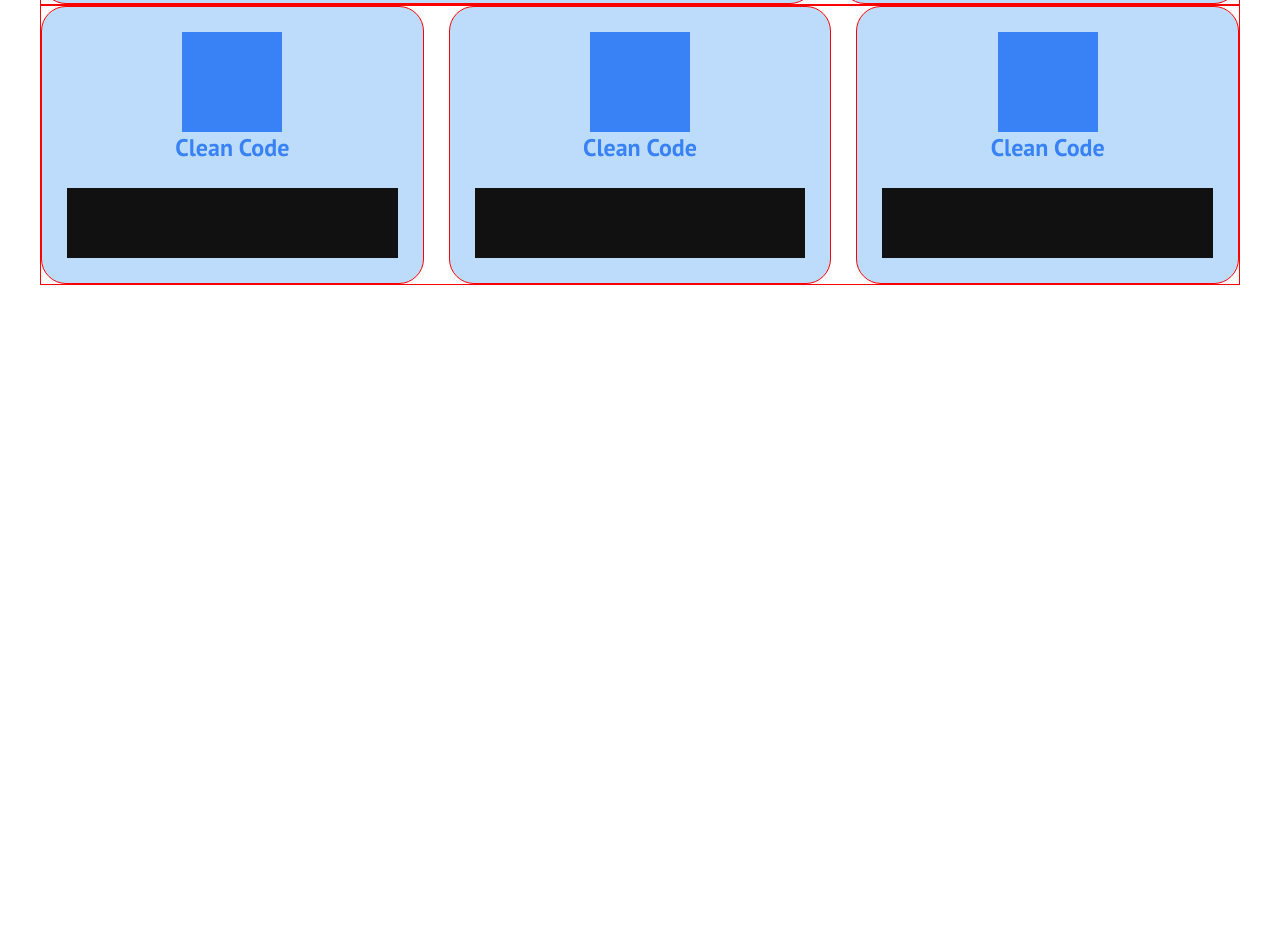
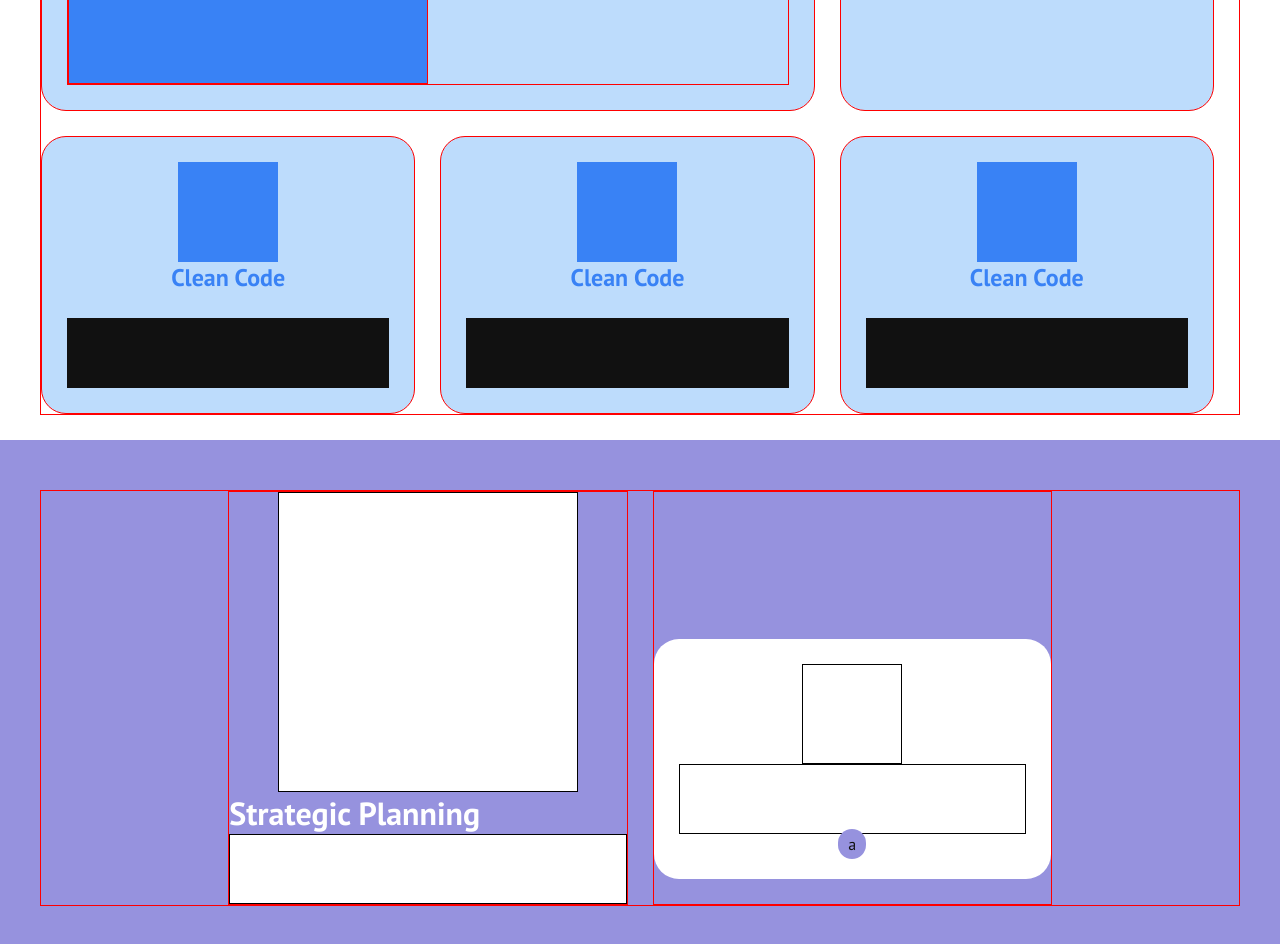
Before and after one commit to Fra-Battaglia/htmlcss-responsive-layout, a plain HTML site: page index.html in a window 1280 px wide. Shown: the part 400-1344 px from the top of the page. Before the commit the page ends 800 px from the top, so only its background shows below. Drawn offline with Linux system fonts and the light colour scheme.

Commit message:
planning structure done

```diff
--- a/css/style.css
+++ b/css/style.css
@@ -30,6 +30,10 @@ a {
 	border: 1px solid red;
 }
 
+.col-33 {
+	width: calc(100% / 3);
+}
+
 .col-50 {
 	width: 50%;
 }
@@ -46,6 +50,20 @@ a {
 	color: #FFFFFF;
 	border-radius: 1000000px;
 	padding: 5px 10px;
+}
+
+.btn-purple {
+	background-color: #9692DE;
+	color: #111111;
+	border-radius: 1000000px;
+	padding: 5px 10px;
+}
+
+.card {
+	width: 100%;
+	padding: 25px;
+	border-radius: 25px;
+	text-align: center;
 }
 
 @media screen and (min-width: 992px) {
@@ -141,11 +159,7 @@ header .container .row {
 }
 
 .skill, .demo {
-	width: 100%;
-	padding: 25px;
-	border-radius: 25px;
 	background-color: #BDDCFC;
-	text-align: center;
 }
 
 .demo {
@@ -180,21 +194,72 @@ header .container .row {
 @media screen and (min-width: 768px) {
 	.skills .row{
 		flex-direction: row;
-		flex-wrap: nowrap;
+		flex-wrap: wrap;
 	}
 
 	.demo {
-		flex-grow: 2;
+		width: calc(100% / 3 * 2 - 25px);;
 	}
 
-	.skill, .demo {
-		width: calc(100% / 3);;
+	.skill {
+		width: calc(100% / 3 - 25px);;
 	}
 }
 
 /* Planning */
 
+#planning {
+	background-color: #9692DE;
+	color: #FFFFFF;
+	padding: 50px 25px;
+}
 
+#planning .row {
+	flex-direction: column;
+	gap: 25PX;
+}
+
+#planning .img {
+	background-color: #FFFFFF;
+	height: 100px;
+	width: 100px;
+	margin: 0 auto;
+	border: 1px solid black;
+}
+
+#planning p{
+	background-color: #FFFFFF;
+	height: 70px;
+	width: 100%;
+	margin: 0 auto;
+	border: 1px solid black;
+}
+
+#planning .card {
+	background-color: #FFFFFF;
+}
+
+@media screen and (min-width: 992px) {
+	#planning .row {
+		flex-direction: row;
+		justify-content: center;
+	}
+
+	#planning > .container > .row > .col {
+		width: calc(100% / 3);
+	}
+
+	#planning .col:last-child{
+		display: flex;
+		flex-direction: column;
+		justify-content: flex-end;
+	}
+
+	#planning .col .card {
+		margin-bottom: 25px;
+	}
+
+}
 
 /* Testimonials */
 
--- a/index.html
+++ b/index.html
@@ -39,7 +39,7 @@
 		<div class="skills">
 			<div class="container">
 				<div class="row">
-					<div class="col demo">
+					<div class="col card demo">
 						<div class="row">
 							<div class="col">
 								<h3>Let's get a demo application</h3>
@@ -49,7 +49,7 @@
 							<div class="col image"></div>
 						</div>
 					</div>
-					<div class="col skill">
+					<div class="col card skill">
 						<div class="skill-icon">
 							<div class="img"></div>
 							<h2>Clean Code</h2>
@@ -59,9 +59,7 @@
 							<!-- <p>Lorem ipsum dolor sit amet consectetur adipisicing elit. Ratione nobis, architecto ad dolore quod, facere totam quas recusandaee blanditiis.</p> -->
 						</div>
 					</div>
-				</div>
-				<div class="row">
-					<div class="col skill">
+					<div class="col card skill">
 						<div class="skill-icon">
 							<div class="img"></div>
 							<h2>Clean Code</h2>
@@ -71,7 +69,7 @@
 							<!-- <p>Lorem ipsum dolor sit amet consectetur adipisicing elit. Ratione nobis, architecto ad dolore quod, facere totam quas recusandaee blanditiis.</p> -->
 						</div>
 					</div>
-					<div class="col skill">
+					<div class="col card skill">
 						<div class="skill-icon">
 							<div class="img"></div>
 							<h2>Clean Code</h2>
@@ -81,7 +79,7 @@
 							<!-- <p>Lorem ipsum dolor sit amet consectetur adipisicing elit. Ratione nobis, architecto ad dolore quod, facere totam quas recusandaee blanditiis.</p> -->
 						</div>
 					</div>
-					<div class="col skill">
+					<div class="col card skill">
 						<div class="skill-icon">
 							<div class="img"></div>
 							<h2>Clean Code</h2>
@@ -97,7 +95,24 @@
 
 		<!-- Planning -->
 
-		<div id="planning"></div>
+		<div id="planning">
+			<div class="container">
+				<div class="row">
+					<div class="col">
+						<div class="img" style="height: 300px; width: 300px;"></div>
+						<h1>Strategic Planning</h1>
+						<p></p>
+					</div>
+					<div class="col">
+						<div class="card">
+							<div class="img"></div>
+							<p></p>
+							<a href="#" class="btn-purple">a</a>
+						</div>
+					</div>
+				</div>
+			</div>
+		</div>
 
 		<!-- Testimonials -->
 
```
